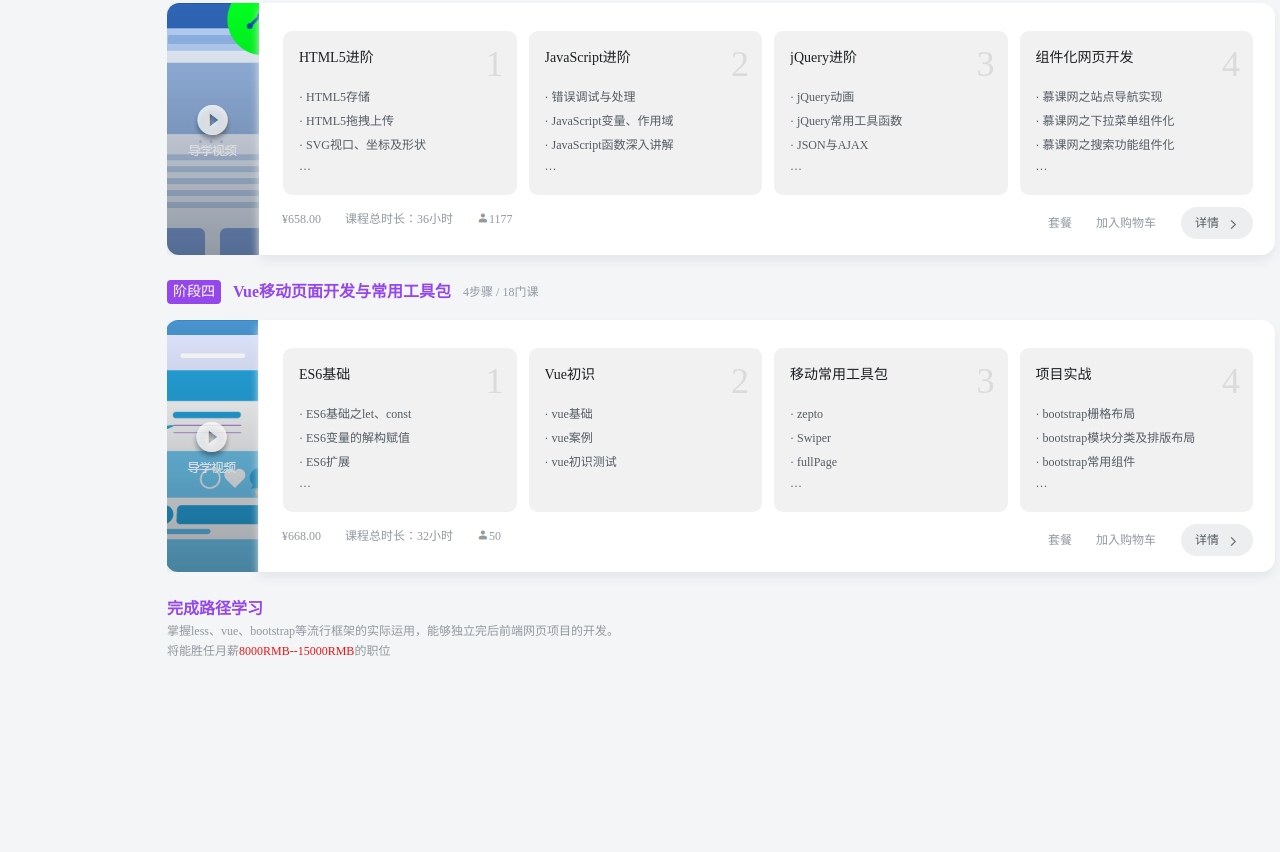
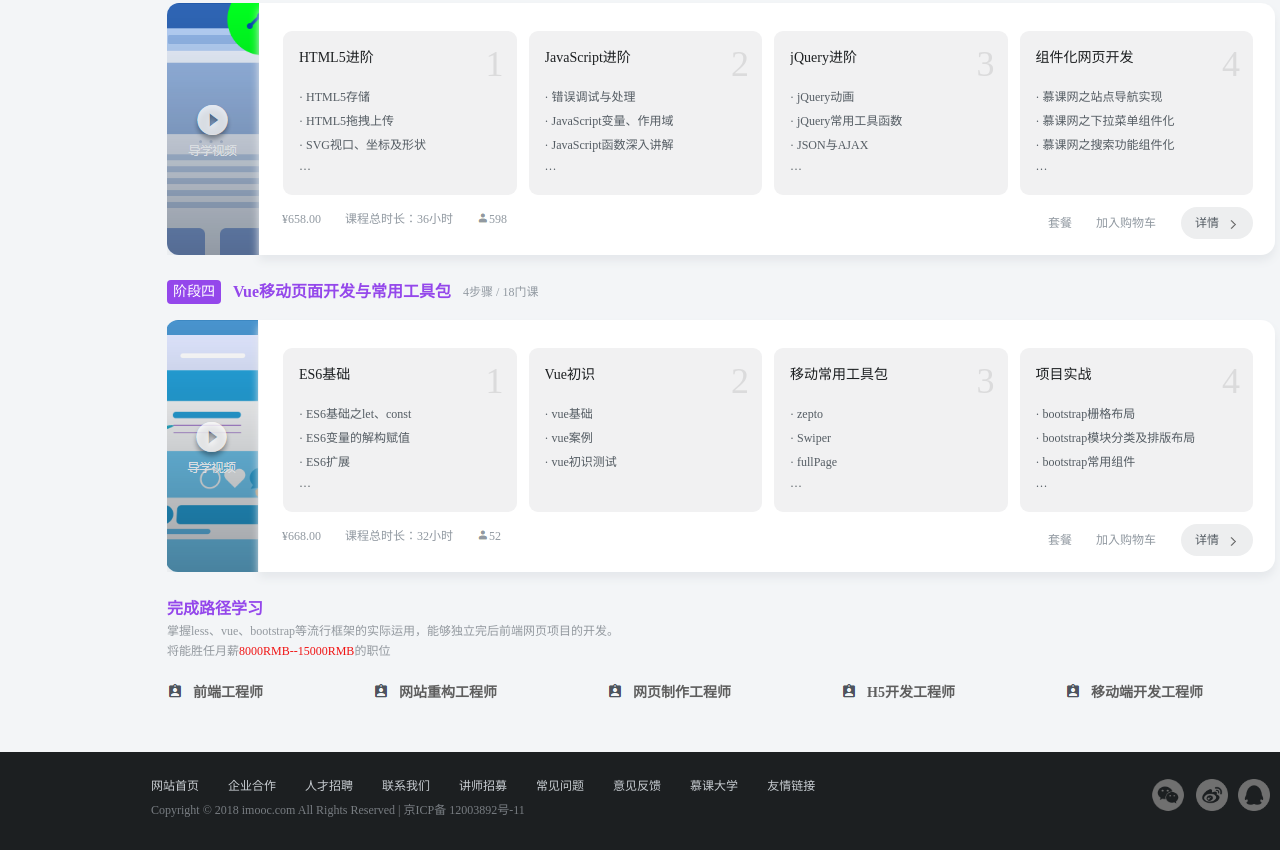
Before and after one commit to LetMeHear/page-use-HTML-CSS, a plain HTML site: page index.html in a window 1280 px wide. Shown: the part 1012-1864 px from the top of the page. Drawn offline with Linux system fonts and the light colour scheme.

Commit message:
accomplish the footer style

```diff
--- a/index.html
+++ b/index.html
@@ -58,8 +58,8 @@
 				<div class="middle-title-items-each hover-pointer">JS专项突破</div>
 			</div>
 			<div class="lessons-stages">
-				<div class="which-stage">阶段一</div>
-				<div class="stage-title">前端小白入门</div>
+				<div class="which-stage hover-pointer">阶段一</div>
+				<div class="stage-title hover-pointer">前端小白入门</div>
 				<div class="how-many-lessons">5步骤 / 33门课</div>
 			</div>
 			<div class="stage-detail">
@@ -155,8 +155,8 @@
 				</div>
 			</div>
 			<div class="lessons-stages lessons-stages-2">
-				<div class="which-stage">阶段二</div>
-				<div class="stage-title">前端进阶：响应式开发与常用框架</div>
+				<div class="which-stage hover-pointer">阶段二</div>
+				<div class="stage-title hover-pointer">前端进阶：响应式开发与常用框架</div>
 				<div class="how-many-lessons">5步骤 / 30门课</div>
 			</div>
 			<div class="stage-detail">
@@ -249,8 +249,8 @@
 				</div>
 			</div>
 			<div class="lessons-stages lessons-stages-2">
-				<div class="which-stage">阶段三</div>
-				<div class="stage-title">H5&JS进阶与组件化网页开发</div>
+				<div class="which-stage hover-pointer">阶段三</div>
+				<div class="stage-title hover-pointer">H5&JS进阶与组件化网页开发</div>
 				<div class="how-many-lessons">4步骤 / 32门课</div>
 			</div>
 			<div class="stage-detail">
@@ -323,7 +323,7 @@
 				    	<span class="list-each-detail-desc-word lessons-last">课程总时长：36小时</span>
 				    	<div class="has-buyed-container">
 				    		<div class="has-buyed-pic-container"></div>
-				    		<div class="list-each-detail-desc-word">1177</div>
+				    		<div class="list-each-detail-desc-word">598</div>
 				    	</div>
 				    </div>
 				    <div class="bottom-detail-container-downer">
@@ -337,8 +337,8 @@
 				</div>
 			</div>
 			<div class="lessons-stages lessons-stages-2">
-				<div class="which-stage">阶段四</div>
-				<div class="stage-title">Vue移动页面开发与常用工具包</div>
+				<div class="which-stage hover-pointer">阶段四</div>
+				<div class="stage-title hover-pointer">Vue移动页面开发与常用工具包</div>
 				<div class="how-many-lessons">4步骤 / 18门课</div>
 			</div>
 			<div class="stage-detail">
@@ -397,7 +397,7 @@
 				    	<span class="list-each-detail-desc-word lessons-last">课程总时长：32小时</span>
 				    	<div class="has-buyed-container">
 				    		<div class="has-buyed-pic-container"></div>
-				    		<div class="list-each-detail-desc-word">50</div>
+				    		<div class="list-each-detail-desc-word">52</div>
 				    	</div>
 				    </div>
 				    <div class="bottom-detail-container-downer">
@@ -411,12 +411,52 @@
 				</div>
 			</div>
 			<div class="lessons-stages lessons-stages-2 bottom-lesson-stage">
-				<div class="stage-title">完成路径学习</div>
+				<div class="stage-title hover-pointer">完成路径学习</div>
 				<p>掌握less、vue、bootstrap等流行框架的实际运用，能够独立完后前端网页项目的开发。</p>
 				<p>将能胜任月薪<span>8000RMB--15000RMB</span>的职位</p>
+				<div class="all-kinds-of-occupation">
+					<div class="occupation-item-each">
+						<div class="occupation-item-each-pic"></div>
+						<div class="occupation-item-each-word">前端工程师</div>
+					</div>
+					<div class="occupation-item-each">
+						<div class="occupation-item-each-pic"></div>
+						<div class="occupation-item-each-word">网站重构工程师</div>
+					</div>
+					<div class="occupation-item-each">
+						<div class="occupation-item-each-pic"></div>
+						<div class="occupation-item-each-word">网页制作工程师</div>
+					</div>
+					<div class="occupation-item-each">
+						<div class="occupation-item-each-pic"></div>
+						<div class="occupation-item-each-word">H5开发工程师</div>
+					</div>
+					<div class="occupation-item-each">
+						<div class="occupation-item-each-pic"></div>
+						<div class="occupation-item-each-word">移动端开发工程师</div>
+					</div>
+				</div>
 			</div>
 		</div>
-		<div class="footer-container"></div>
+		<div class="footer-container">
+			<div class="footer-item-list hover-pointer">
+				<span >网站首页</span>
+				<span >企业合作</span>
+				<span >人才招聘</span>
+				<span >联系我们</span>
+				<span >讲师招募</span>
+				<span >常见问题</span>
+				<span >意见反馈</span>
+				<span >慕课大学</span>
+				<span >友情链接</span>
+			</div>
+			<div class="footer-container-desc">Copyright © 2018 imooc.com All Rights Reserved | 京ICP备 12003892号-11</div>
+			<div class="three-communicate-way hover-pointer">
+				<div class="logo-pic-container wechat"></div>
+				<div class="logo-pic-container microblog"></div>
+				<div class="logo-pic-container qq"></div>
+			</div>
+		</div>
 	</div>
 </body>
 </html>
--- a/main.css
+++ b/main.css
@@ -193,7 +193,7 @@ body {
 	background-color: #9447eb;
 }
 .midder-container {
-	min-height: 1600px;
+	min-height: 1500px;
 	background-color: #f3f5f7;
 }
 .middle-toper-gradient-color {
@@ -436,3 +436,87 @@ body {
 .bottom-lesson-stage span {
 	color: #f01414;
 }
+.all-kinds-of-occupation {
+	display: flex;
+	justify-content: space-between;
+	margin-top: 20px;
+	width: 1036px;
+}
+.occupation-item-each {
+	display: flex;
+	align-items: center;
+}
+.occupation-item-each-pic {
+	width: 16px;
+	height: 16px;
+	background-image: url(./imgs/character2.png);
+	background-size: contain;
+	background-repeat: no-repeat;
+}
+.occupation-item-each-word {
+	font-size: 14px;
+	font-weight: 700;
+	color: #5e5e5e;
+	margin-left: 10px;
+}
+.footer-container {
+	height: 98px;
+	background-color: #1c1f21;
+	overflow: hidden;
+	position: relative;
+}
+.footer-item-list {
+	margin: 24px 0 0 151px;
+}
+.footer-item-list span {
+	color: #c8cdd2;
+	font-size: 12px;
+	font-weight: 400;
+	margin-right: 25px;
+}
+.footer-item-list span:hover {
+	color: #fff;
+}
+.footer-container-desc {
+	font-size: 12px;
+	font-weight: 400;
+	line-height: 17px;
+	color: #787d82;
+	margin: 8px 0 0 151px;
+}
+.three-communicate-way {
+	display: flex;
+	position: relative;
+	align-items: center;
+	left: 1150px;
+	top: -42px;
+}
+.logo-pic-container {
+	width: 32px;
+	height: 32px;
+	background-repeat: no-repeat;
+	background-size: contain;
+	margin-right: 10px;
+}
+.wechat {
+	background-image: url(./imgs/wechat.png);
+	width: 36px;
+	height: 36px;
+}
+.wechat:hover {
+	background-image: url(./imgs/wechat1.png);
+	width: 36px;
+	height: 36px;
+}
+.qq {
+	background-image: url(./imgs/qq.png);
+}
+.qq:hover {
+	background-image: url(./imgs/qq1.png);
+}
+.microblog {
+	background-image: url(./imgs/microblog.png);
+}
+.microblog:hover {
+	background-image: url(./imgs/microblog1.png);
+}
```
Also changed, not shown: imgs/character2.png (added), imgs/microblog.png (added), imgs/microblog1.png (added), imgs/qq.png (added), imgs/qq1.png (added), imgs/wechat.png (added), imgs/wechat1.png (added).
